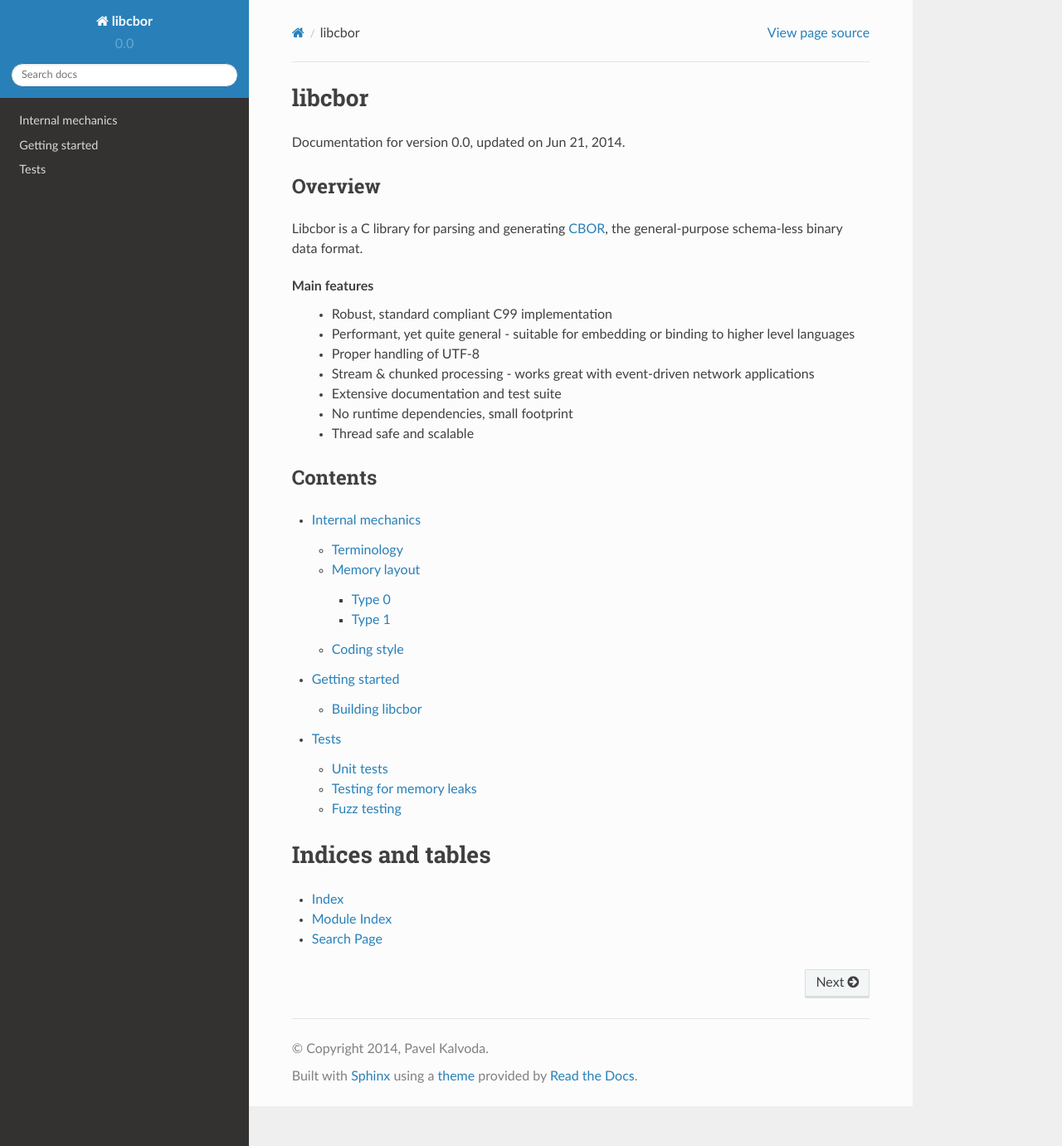
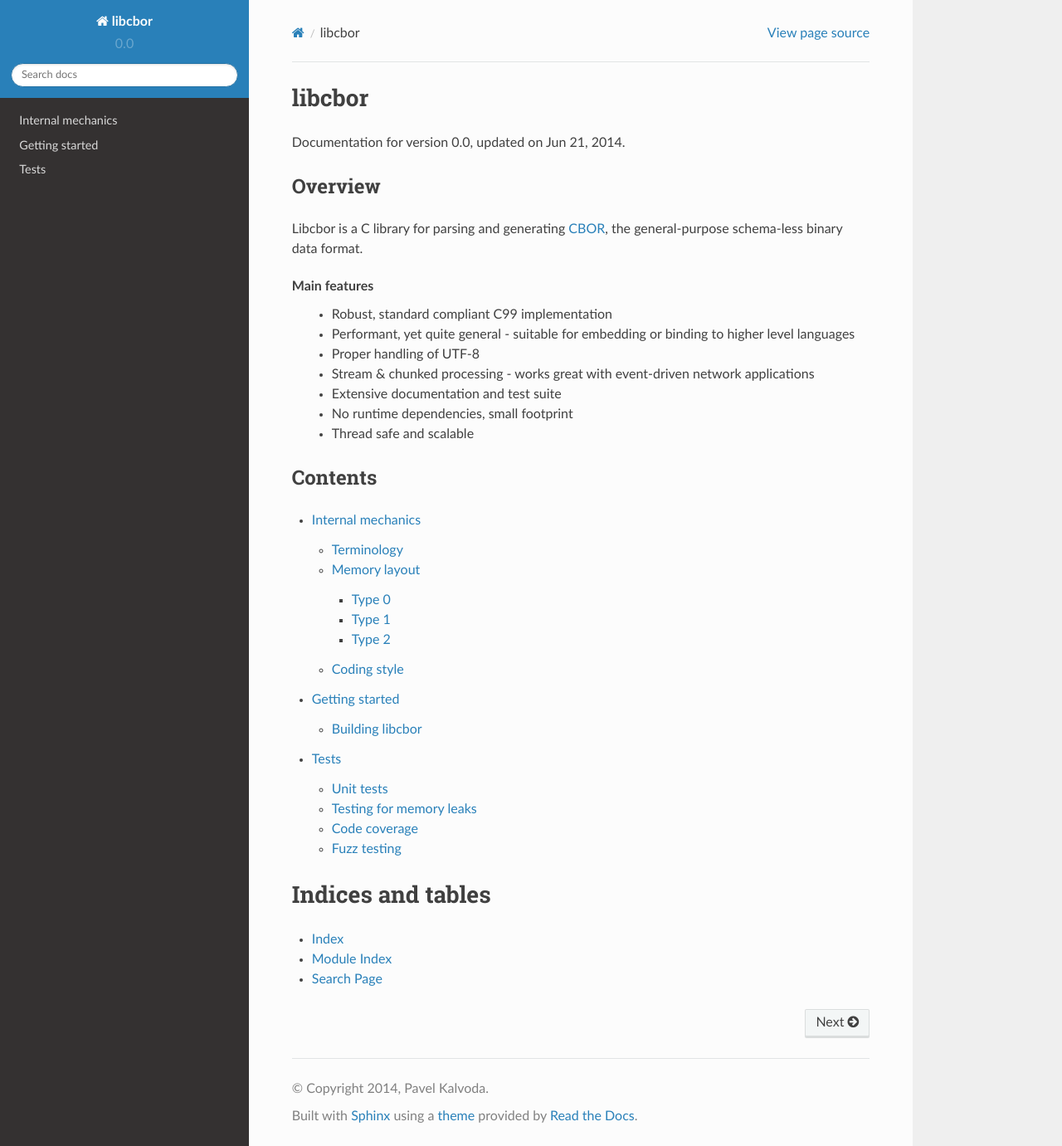
Before and after one commit to PJK/libcbor, a Sphinx documentation site: the page built from doc/source/index.rst, in a window 1280 px wide and 1381 px high. Shown: the whole window at 83% size. Built offline with Sphinx 7.4.7 and the Read the Docs theme 2.0.0, drawn with Linux system fonts in a browser that asks for light colours.

Commit message:
Coverage & better int manipulation

```diff
--- a/CMakeLists.txt
+++ b/CMakeLists.txt
@@ -3,8 +3,8 @@ project(libcbor)
 include(CTest)
 
 set(CMAKE_C_FLAGS "-std=c99")
-set(CMAKE_C_FLAGS_DEBUG "-O0 -Wall -pedantic -g -ggdb -DDEBUG=true")
-set(CMAKE_EXE_LINKER_FLAGS "-g")
+set(CMAKE_C_FLAGS_DEBUG "-O0 -Wall -pedantic -g -ggdb --coverage -DDEBUG=true")
+set(CMAKE_EXE_LINKER_FLAGS "-g --coverage")
 
 enable_testing()
 add_custom_target(test ${CMAKE_CTEST_COMMAND} -V)
--- a/doc/source/internal.rst
+++ b/doc/source/internal.rst
@@ -40,10 +40,15 @@ Type 1
 ^^^^^^^^^^^^
 Negative integers are very much the same as unsigned integers. Their memory layout is identical.
 
-Unfortunately, the RFC specifies the smallest representable value to be :math:`-1 - (2^{64} - 1) = -2^{64}`, hence libcbor can provide no simple API for manipulation, since a suitable signed integral type might not exist (``int64_t`` is the widest signed type universally available, bounded at :math:`-2^{63}+1`)
+Unfortunately, the RFC specifies the smallest representable value to be :math:`-1 - (2^{64} - 1) = -2^{64}`, hence libcbor can provide no simple API for manipulation of these integers, since a suitable signed integral type might not exist (``int64_t`` is the widest signed type universally available, bounded at :math:`-2^{63}+1`)
 
 TODO static assert check
 
+
+Type 2
+^^^^^^^^^^^^^^^
+
+
 Coding style
 -------------
-This code loosely follows the `Linux kernel coding style <https://www.kernel.org/doc/Documentation/CodingStyle>`. Tabs are tabs, and they are 4 characters wide.
+This code loosely follows the `Linux kernel coding style <https://www.kernel.org/doc/Documentation/CodingStyle>`_. Tabs are tabs, and they are 4 characters wide.
--- a/doc/source/tests.rst
+++ b/doc/source/tests.rst
@@ -16,6 +16,12 @@ Every release is extensively tested for memory correctness. You can run these te
 .. [#] Project should be configured with ``-DCMAKE_BUILD_TYPE=Debug`` to obtain meaningful description of location of the leak.
 
 
+Code coverage
+-------------------
+
+Every release is inspected using `GCOV/LCOV <http://ltp.sourceforge.net/coverage/lcov.php>`_. This toolchain is specific to Linux and GCC. Platform-independent code is typically fully covered by the test suite.
+
+
 Fuzz testing
 -----------------
 
```
Also changed, not shown: 1 other file.
